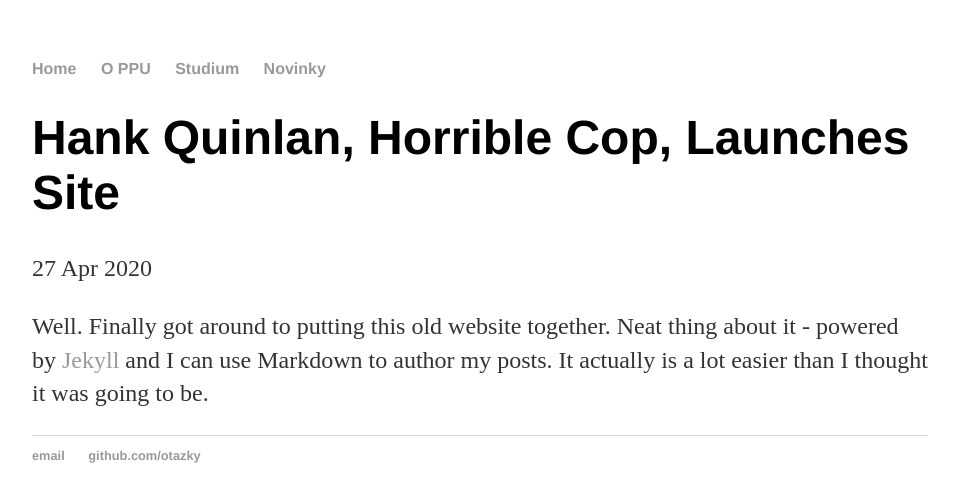
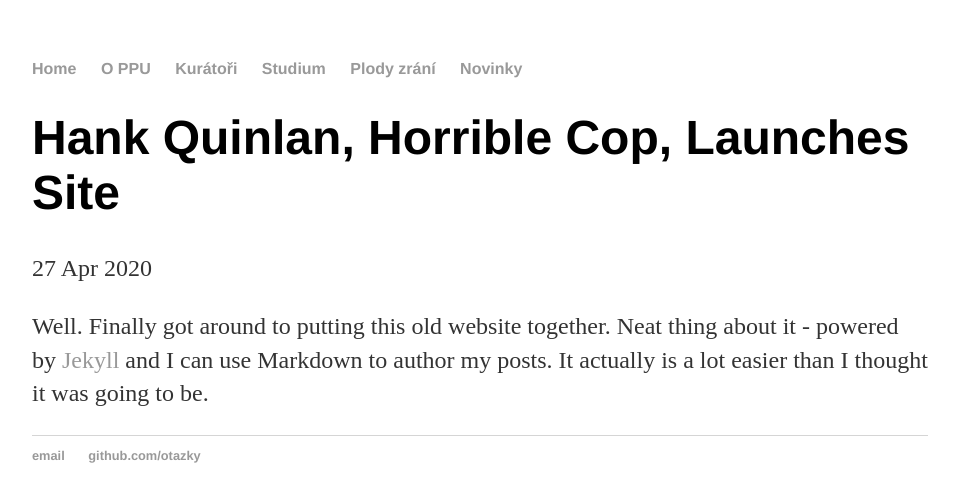
Before and after one commit to otazky/otazky.github.io, a Jekyll site: the page built from _posts/2020-04-27-ppu-vytvorila-svou-stranku.md, in a window 1280 px wide. Shown: the top 502 px of the page, without its empty margins (160-1119 px from the left). Built offline with Jekyll 4.4.1, drawn with Linux system fonts in a browser that asks for light colours.

Commit message:
Úprava menu
záložky: Kurátoři, Plody zrání

```diff
--- a/_layouts/default.html
+++ b/_layouts/default.html
@@ -10,7 +10,9 @@
 	    		<ul>
 	        		<li><a href="/">Home</a></li>
 		        	<li><a href="/about">O PPU</a></li>
+				<li><a href="/kuratori">Kurátoři</a></li>
 	        		<li><a href="/cv">Studium</a></li>
+				<li><a href="/vystupy">Plody zrání</a></li>
 	        		<li><a href="/blog">Novinky</a></li>
 	    		</ul>
 			</nav>
@@ -21,7 +23,7 @@
 			</div><!-- /.container -->
 			<footer>
 	    		<ul>
-	        		<li><a href="mailto:milus.kotisova@pirati.cz">email</a></li>
+	        		<li><a href="mailto:ondrej.kolek@pirati.cz">email</a></li>
 	        		<li><a href="https://github.com/otazky">github.com/otazky</a></li>
 				</ul>
 			</footer>
```
